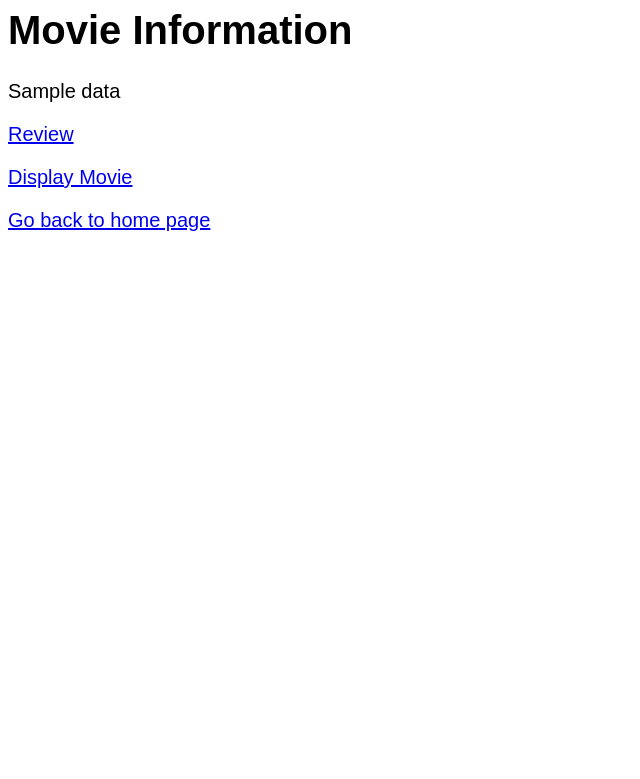
After one commit to rz2390/MovieDatabase, a Flask app: template templates/movieListGenre.html in a window 1280 px wide. The commit adds this page. Shown: the top 779 px of the page, without its empty margins (0-640 px from the left). Run offline with Flask 2, Linux system fonts and the light colour scheme; the template is opened without the code that fills it: most values are stand-ins (such as "Sample title", 1, 10 or a date in 2020); parts of the project's set-up code (start-up, migrations or seed data) failed here and were passed over.

Commit message:
search movie by genre search movie by ID vote a movie

```diff
--- a/server.py
+++ b/server.py
@@ -58,12 +58,24 @@ def displayMovie(movieid):
 
 @app.route('/reviewDisplay/<reviewid>')
 def displayReview(reviewid):
-  context=reviewinfo(reviewid)
   cursor=g.conn.execute('''SELECT * FROM review WHERE reviewid='''+str(session['reviewid']))
   liked=str(cursor.fetchone()[5]+1)
   cursor.close()
   cursor=g.conn.execute('''UPDATE review SET reviewid=%s,userid=%s,movieid=%s,comment=%s,rating=%s,liked=%s,modifiedtime=%s WHERE reviewid='''+str(session['reviewid']), (str(session['reviewid']),str(session['ruserid']),str(session['rmovieid']),session['comment'],str(session['rating']),liked,session['modifiedtime']))
   cursor.close()
+  session['liked']=int(liked)
+  context=reviewinfo(reviewid)
+  return render_template("reviewDisplay.html",**context)
+
+@app.route('/movieDisplay/reviewDisplay/<reviewid>')
+def displayReview2(reviewid):
+  cursor=g.conn.execute('''SELECT * FROM review WHERE reviewid='''+str(session['reviewid']))
+  liked=str(cursor.fetchone()[5]+1)
+  cursor.close()
+  cursor=g.conn.execute('''UPDATE review SET reviewid=%s,userid=%s,movieid=%s,comment=%s,rating=%s,liked=%s,modifiedtime=%s WHERE reviewid='''+str(session['reviewid']), (str(session['reviewid']),str(session['ruserid']),str(session['rmovieid']),session['comment'],str(session['rating']),liked,session['modifiedtime']))
+  cursor.close()
+  session['liked']=int(liked)
+  context=reviewinfo(reviewid)
   return render_template("reviewDisplay.html",**context)
 
 @app.route('/reviewAdd', methods=['POST'])
@@ -95,6 +107,7 @@ def review():
     error=str(e)
     print(error)
   return render_template('reviewAdd.html')
+  #return redirect(url_for('reviewAdd'))
 
 @app.route('/update', methods=['POST'])
 def update():
@@ -258,12 +271,29 @@ def reviewinfo(id):
     print(error)
   return render_template('index.html')
 
-@app.route('/movieList', methods=['POST'])
+@app.route('/movieListID', methods=['POST'])
 def movie():
   movieid=request.form['movie']
   try:
     context=movieinfo(movieid)
-    return render_template("movieList.html", **context)
+    return render_template("movieListID.html", **context)
+  except Exception as e:
+    error=str(e)
+    print(error)
+  return render_template('index.html')
+
+@app.route('/movieListGenre', methods=['POST'])
+def movie2():
+  genre=request.form['option']
+  try:
+    cursor=g.conn.execute('''SELECT * FROM movie WHERE genre=%s''',genre)
+    datas=[]
+    for result in cursor:
+      datas.append(result)
+    cursor.close()
+    print("datas",datas)
+    context=dict(data=datas)
+    return render_template("movieListGenre.html",**context)
   except Exception as e:
     error=str(e)
     print(error)
--- /dev/null
+++ b/templates/movieListGenre.html
@@ -0,0 +1,34 @@
+<html>
+  <style>
+    body{
+      font-size: 15pt;
+      font-family: arial;
+    }
+  </style>
+
+
+<body>
+  <h1>Movie Information</h1>
+
+
+  <div>
+    {% for n in data %}
+    <div>{{n}}</div>
+    <div><div><p><a href="/reviewAdd">Review</a></p></div></div>
+    <div><div><p><a href="movieDisplay/{{n[0]}}">Display Movie</a></p></div></div>
+    {% endfor %}
+  </div>
+
+  <p><a href="/">Go back to home page</a></p>
+
+
+
+
+
+
+
+
+</body>
+
+
+</html>
```
Also changed, not shown: templates/index.html (+13 -1 lines), templates/movieListID.html (renamed from templates/movieList.html).
